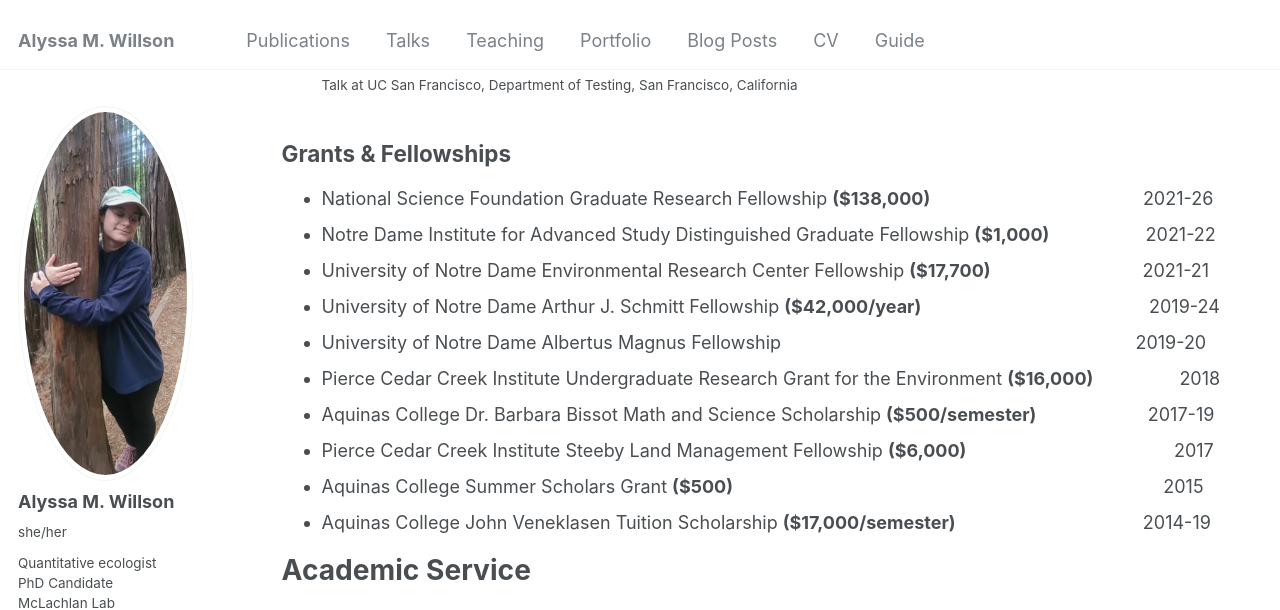
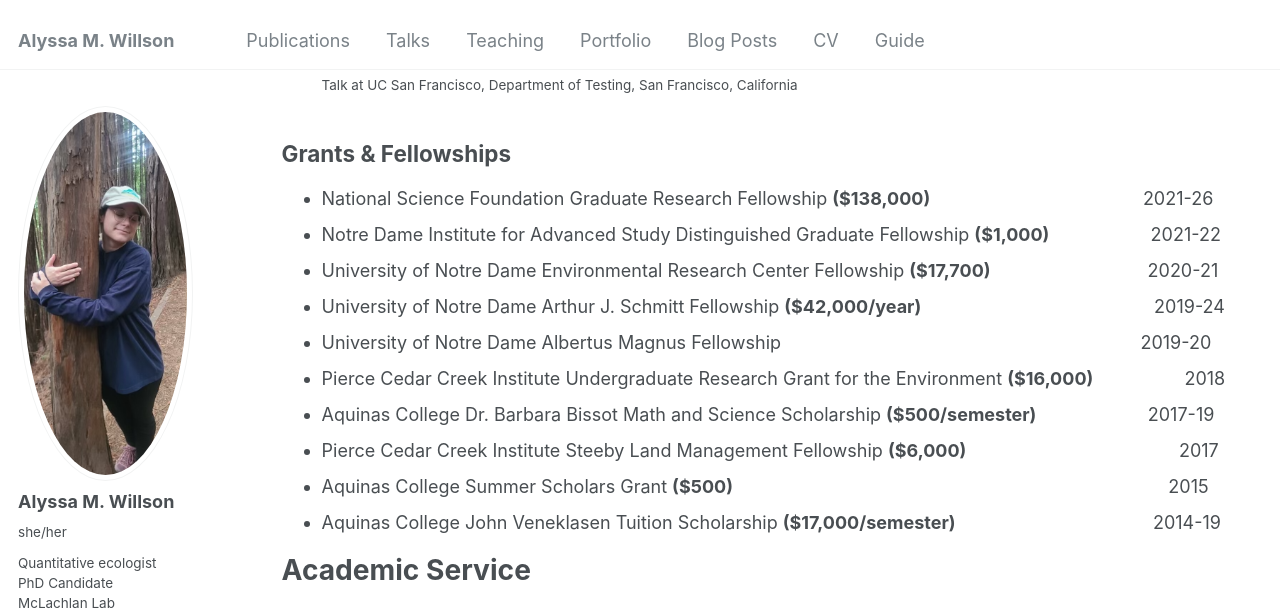
Before and after one commit to amwillson/amwillson.github.io, a Jekyll site: the page built from _pages/cv.md, in a window 1280 px wide and 900 px high, scrolled down 1861 px. Shown: the top 610 px of the window. Built offline with Jekyll 4.4.1, drawn with Linux system fonts in a browser that asks for light colours; some web fonts are replaced.

```diff
--- a/_pages/cv.md
+++ b/_pages/cv.md
@@ -52,15 +52,15 @@ archive-single-talk-cv.html %} {% endfor %}</ul>
 ## Grants & Fellowships
 
 * National Science Foundation Graduate Research Fellowship **($138,000)**                                          2021-26
-* Notre Dame Institute for Advanced Study Distinguished Graduate Fellowship **($1,000)**                   2021-22
-* University of Notre Dame Environmental Research Center Fellowship **($17,700)**                              2021-21
-* University of Notre Dame Arthur J. Schmitt Fellowship **($42,000/year)**                                             2019-24
-* University of Notre Dame Albertus Magnus Fellowship                                                                      2019-20
-* Pierce Cedar Creek Institute Undergraduate Research Grant for the Environment **($16,000)**                 2018
+* Notre Dame Institute for Advanced Study Distinguished Graduate Fellowship **($1,000)**                    2021-22
+* University of Notre Dame Environmental Research Center Fellowship **($17,700)**                               2020-21
+* University of Notre Dame Arthur J. Schmitt Fellowship **($42,000/year)**                                              2019-24
+* University of Notre Dame Albertus Magnus Fellowship                                                                       2019-20
+* Pierce Cedar Creek Institute Undergraduate Research Grant for the Environment **($16,000)**                  2018
 * Aquinas College Dr. Barbara Bissot Math and Science Scholarship **($500/semester)**                      2017-19
-* Pierce Cedar Creek Institute Steeby Land Management Fellowship **($6,000)**                                         2017
-* Aquinas College Summer Scholars Grant **($500)**                                                                                     2015
-* Aquinas College John Veneklasen Tuition Scholarship **($17,000/semester)**                                     2014-19
+* Pierce Cedar Creek Institute Steeby Land Management Fellowship **($6,000)**                                          2017
+* Aquinas College Summer Scholars Grant **($500)**                                                                                      2015
+* Aquinas College John Veneklasen Tuition Scholarship **($17,000/semester)**                                       2014-19
 
 # Academic Service
 
```
